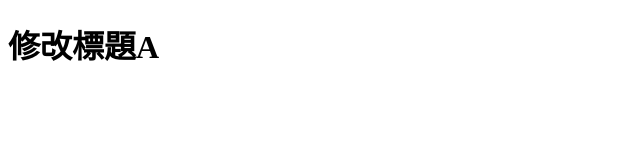
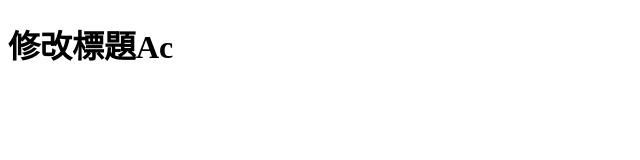
Before and after one commit to JHOUJHOU/git_test_0906_2, a plain HTML site: page index.html in a window 1280 px wide. Shown: the full height of the page, 0-640 px from the left. Drawn offline with Linux system fonts and the light colour scheme.

Commit message:
update: 修改 titleAC

```diff
--- a/index.html
+++ b/index.html
@@ -8,7 +8,7 @@
 </head>
 
 <body>
-  <h1>修改標題A</h1>
+  <h1>修改標題Ac</h1>
 </body>
 
 </html>
```
